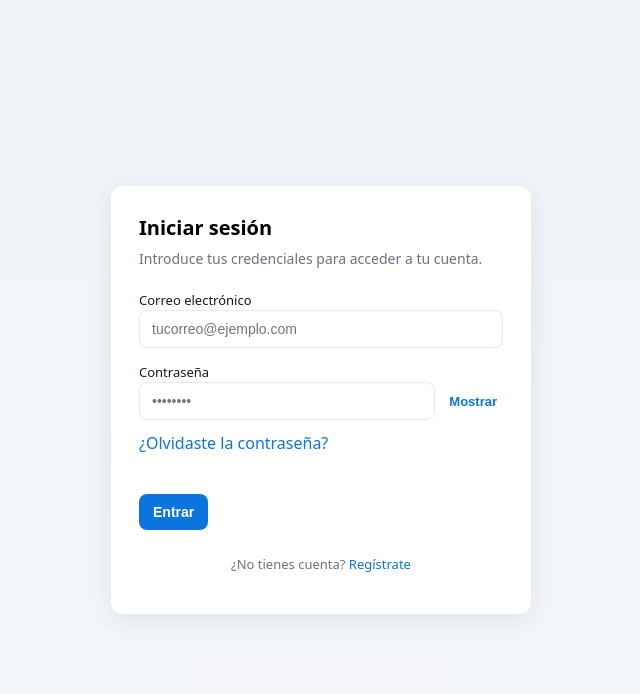
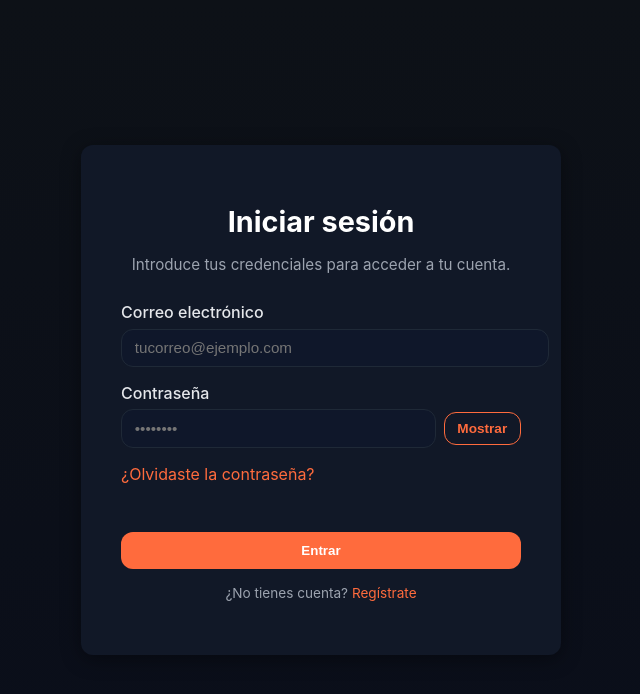
Before and after one commit to ivandiez11/TFG_DAW, a plain HTML site: page login.html in a window 1280 px wide. Shown: the whole page, without its empty margins (319-959 px from the left). Drawn offline with Linux system fonts and the light colour scheme.

Commit message:
Nuevo css del login

```diff
--- a/estilos/login.css
+++ b/estilos/login.css
@@ -1,31 +1,148 @@
-:root{
-            --bg:#f4f6f8; --card:#fff; --accent:#0b74de; --muted:#6b7280;
-        }
-        *{box-sizing:border-box}
-        body{
-            margin:0; font-family:system-ui,-apple-system,Segoe UI,Roboto,"Helvetica Neue",Arial;
-            background:linear-gradient(180deg,#eef3f8 0%,var(--bg) 100%); min-height:100vh;
-            display:flex; align-items:center; justify-content:center; padding:24px;
-        }
-        .card{
-            width:100%; max-width:420px; background:var(--card); border-radius:12px;
-            box-shadow:0 6px 24px rgba(15,23,42,.08); padding:28px;
-        }
-        h1{margin:0 0 8px;font-size:20px}
-        p.lead{margin:0 0 20px;color:var(--muted);font-size:14px}
-        form{display:grid; gap:12px}
-        label{font-size:13px; color:#111827}
-        input[type="text"], input[type="password"], input[type="email"]{
-            width:100%; padding:10px 12px; border:1px solid #e6e9ee; border-radius:8px;
-            background:#fff; font-size:14px;
-        }
-        .row{display:flex; align-items:center; justify-content:space-between; gap:12px}
-        .checkbox{display:flex; align-items:center; gap:8px; font-size:13px; color:var(--muted)}
-        button{
-            background:var(--accent); color:#fff; border:0; padding:10px 14px; border-radius:8px;
-            font-weight:600; cursor:pointer; font-size:14px;
-        }
-        .small{font-size:13px; color:var(--muted); text-align:center}
-        .link{color:var(--accent); text-decoration:none}
-        .helper{display:flex; align-items:center; gap:8px}
-        .show-toggle{background:transparent;border:0;color:var(--accent);cursor:pointer;font-size:13px;padding:6px}
+/* ====== ESTILO LOGIN OSCURO ====== */
+:root {
+  --color-bg: #0a0e1a;
+  --color-bg-card: #111827;
+  --color-text: #e5e7eb;
+  --color-muted: #9ca3af;
+  --color-primary: #ff6b3d;
+  --color-primary-hover: #ff845a;
+  --radius: 12px;
+  --transition: 0.3s ease;
+  font-family: 'Inter', system-ui, sans-serif;
+}
+
+body {
+  margin: 0;
+  min-height: 100vh;
+  display: flex;
+  align-items: center;
+  justify-content: center;
+  background: linear-gradient(180deg, #0d1117 0%, #0a0e1a 100%);
+  color: var(--color-text);
+}
+
+main.card {
+  background-color: var(--color-bg-card);
+  padding: 2.5rem;
+  border-radius: var(--radius);
+  box-shadow: 0 4px 20px rgba(0, 0, 0, 0.4);
+  max-width: 400px;
+  width: 90%;
+  text-align: center;
+  animation: fadeIn 0.8s ease forwards;
+}
+
+h1 {
+  margin-bottom: 0.5rem;
+  font-size: 1.8rem;
+  font-weight: 700;
+  color: #fff;
+}
+
+.lead {
+  font-size: 0.95rem;
+  color: var(--color-muted);
+  margin-bottom: 1.8rem;
+}
+
+form div {
+  margin-bottom: 1rem;
+  text-align: left;
+}
+
+label {
+  display: block;
+  font-weight: 500;
+  margin-bottom: 0.4rem;
+  color: var(--color-text);
+}
+
+input {
+  width: 100%;
+  padding: 0.6rem 0.8rem;
+  border-radius: var(--radius);
+  border: 1px solid #1f2937;
+  background-color: #0f172a;
+  color: var(--color-text);
+  font-size: 0.95rem;
+  transition: border var(--transition), background var(--transition);
+}
+
+input:focus {
+  outline: none;
+  border-color: var(--color-primary);
+  background-color: #1e293b;
+}
+
+button {
+  background-color: var(--color-primary);
+  color: white;
+  font-weight: 600;
+  padding: 0.7rem 1.2rem;
+  border: none;
+  border-radius: var(--radius);
+  cursor: pointer;
+  width: 100%;
+  transition: background-color var(--transition), transform var(--transition);
+}
+
+button:hover {
+  background-color: var(--color-primary-hover);
+  transform: translateY(-1px);
+}
+
+button.show-toggle {
+  width: auto;
+  padding: 0.5rem 0.8rem;
+  background-color: transparent;
+  color: var(--color-primary);
+  border: 1px solid var(--color-primary);
+  font-size: 0.85rem;
+  transition: all var(--transition);
+}
+
+button.show-toggle:hover {
+  background-color: var(--color-primary);
+  color: #fff;
+}
+
+a.link {
+  color: var(--color-primary);
+  text-decoration: none;
+  transition: color var(--transition);
+}
+
+a.link:hover {
+  color: var(--color-primary-hover);
+}
+
+.small {
+  font-size: 0.85rem;
+  color: var(--color-muted);
+  margin-top: 0.5rem;
+}
+
+#validationResult {
+  margin: 0.5rem 0 1rem;
+}
+
+@keyframes fadeIn {
+  from {
+    opacity: 0;
+    transform: translateY(15px);
+  }
+  to {
+    opacity: 1;
+    transform: translateY(0);
+  }
+}
+
+/* Adaptable a móviles */
+@media (max-width: 480px) {
+  main.card {
+    padding: 2rem 1.5rem;
+  }
+  h1 {
+    font-size: 1.5rem;
+  }
+}
```
